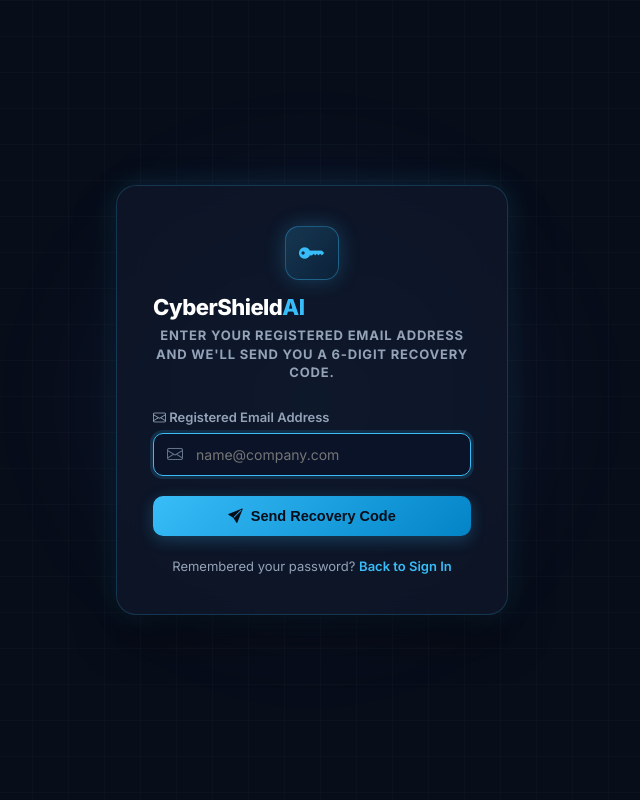
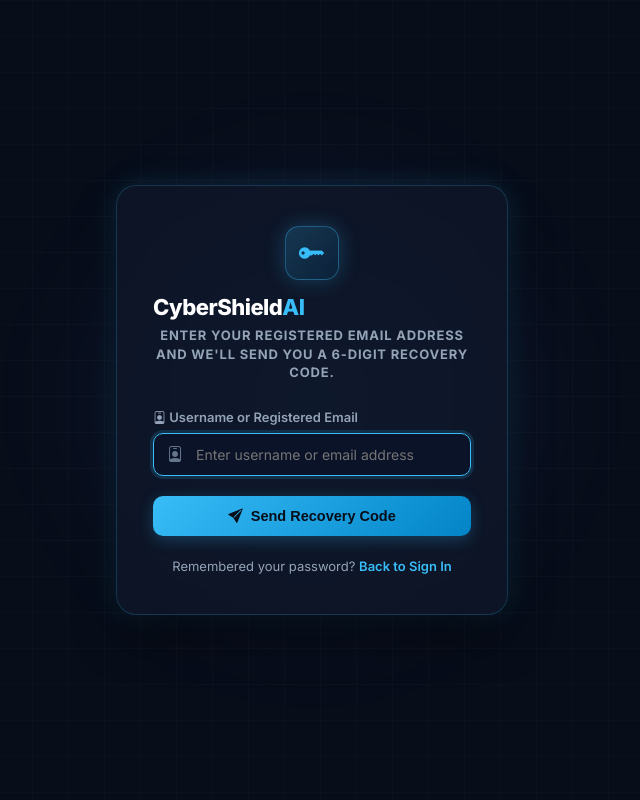
Before and after one commit to shubhvaghani2108/CyberShieldAI, a Flask app: page /forgot-password in a window 1280 px wide. Shown: the whole page, without its empty margins (328-968 px from the left). Run offline with Flask 3, Linux system fonts and the light colour scheme; data comes from the database, SQL or seed files in the repository.

Commit message:
Support username and email lookups for Forgot Password recovery

```diff
--- a/dashboard/routes.py
+++ b/dashboard/routes.py
@@ -370,17 +370,15 @@ def register_routes(app):
             return redirect(url_for("dashboard"))
 
         error = None
-        email_val = ""
+        input_val = ""
 
         if request.method == "POST":
-            email_val = request.form.get("email", "").strip().lower()
-
-            if not email_val:
-                error = "Please enter your registered email address."
-            elif not re.match(r"^[a-zA-Z0-9_.+-]+@[a-zA-Z0-9-]+\.[a-zA-Z0-9-.]+$", email_val):
-                error = "Please enter a valid email address format."
+            input_val = request.form.get("email", "").strip()
+
+            if not input_val:
+                error = "Please enter your username or registered email address."
             else:
-                from database.user_helpers import get_user_by_email
+                from database.user_helpers import get_user_by_email, get_user_by_username
                 from database.password_reset_helpers import create_password_reset_request
                 from alerts.otp_service import (
                     generate_secure_otp,
@@ -389,10 +387,15 @@ def register_routes(app):
                     send_password_reset_otp_email,
                 )
 
-                user = get_user_by_email(email_val)
+                if "@" in input_val:
+                    user = get_user_by_email(input_val.lower())
+                else:
+                    user = get_user_by_username(input_val)
+
                 otp_cfg = get_otp_config()
 
-                if user and user.get("is_active", 1):
+                if user and user.get("is_active", 1) and user.get("email"):
+                    target_email = user["email"].strip().lower()
                     # Generate cryptographically secure 6-digit OTP
                     otp = generate_secure_otp(6)
                     otp_hash = hash_otp(otp)
@@ -400,39 +403,39 @@ def register_routes(app):
                     # Create single-use 10-minute reset request
                     reset_id = create_password_reset_request(
                         user_id=user["id"],
-                        email=email_val,
+                        email=target_email,
                         otp_hash=otp_hash,
                         expires_in_minutes=otp_cfg["expiry_minutes"],
                         max_attempts=otp_cfg["max_attempts"],
                     )
 
                     # Send recovery email via Brevo / HTTPS email API
-                    print("[EMAIL] Password reset email: sending", flush=True)
+                    print(f"[EMAIL] Password reset email: sending to {target_email}", flush=True)
                     sent, send_msg = send_password_reset_otp_email(
-                        to_email=email_val,
+                        to_email=target_email,
                         username=user.get("username", ""),
                         otp=otp,
                         expires_in_minutes=otp_cfg["expiry_minutes"],
                     )
                     if not sent:
                         print(f"[EMAIL] Password reset email dispatch failed: {send_msg}", flush=True)
-                        logger.warning(f"[EMAIL] Password reset dispatch failed for {email_val}: {send_msg}")
+                        logger.warning(f"[EMAIL] Password reset dispatch failed for {target_email}: {send_msg}")
 
                     session["password_reset_id"] = reset_id
-                    session["password_reset_email"] = email_val
+                    session["password_reset_email"] = target_email
                     session.modified = True
                 else:
                     # Anti-enumeration placeholder session
-                    print(f"[EMAIL] Password reset requested for unregistered/inactive email (anti-enumeration active)", flush=True)
+                    print(f"[EMAIL] Password reset requested for unregistered/inactive account: {input_val} (anti-enumeration active)", flush=True)
                     session["password_reset_id"] = "nonexistent"
-                    session["password_reset_email"] = email_val
+                    session["password_reset_email"] = input_val
                     session.modified = True
 
                 # Generic response to prevent user enumeration
                 flash("If this email address is registered, a password reset code has been sent.", "info")
                 return redirect(url_for("verify_forgot_password_otp"))
 
-        return render_template("forgot_password.html", error=error, email=email_val)
+        return render_template("forgot_password.html", error=error, email=input_val)
 
     @app.route("/forgot-password/verify", methods=["GET", "POST"])
     def verify_forgot_password_otp():
--- a/dashboard/templates/forgot_password.html
+++ b/dashboard/templates/forgot_password.html
@@ -274,16 +274,16 @@
         <form method="POST" action="{{ url_for('forgot_password') }}" autocomplete="off">
             <div class="form-group">
                 <label class="form-label" for="email">
-                    <i class="bi bi-envelope"></i> Registered Email Address
+                    <i class="bi bi-person-badge"></i> Username or Registered Email
                 </label>
                 <div class="input-wrapper">
-                    <i class="bi bi-envelope input-icon"></i>
+                    <i class="bi bi-person-badge input-icon"></i>
                     <input
-                        type="email"
+                        type="text"
                         id="email"
                         name="email"
                         class="form-input"
-                        placeholder="name@company.com"
+                        placeholder="Enter username or email address"
                         required
                         autofocus
                         value="{{ email or '' }}"
```
